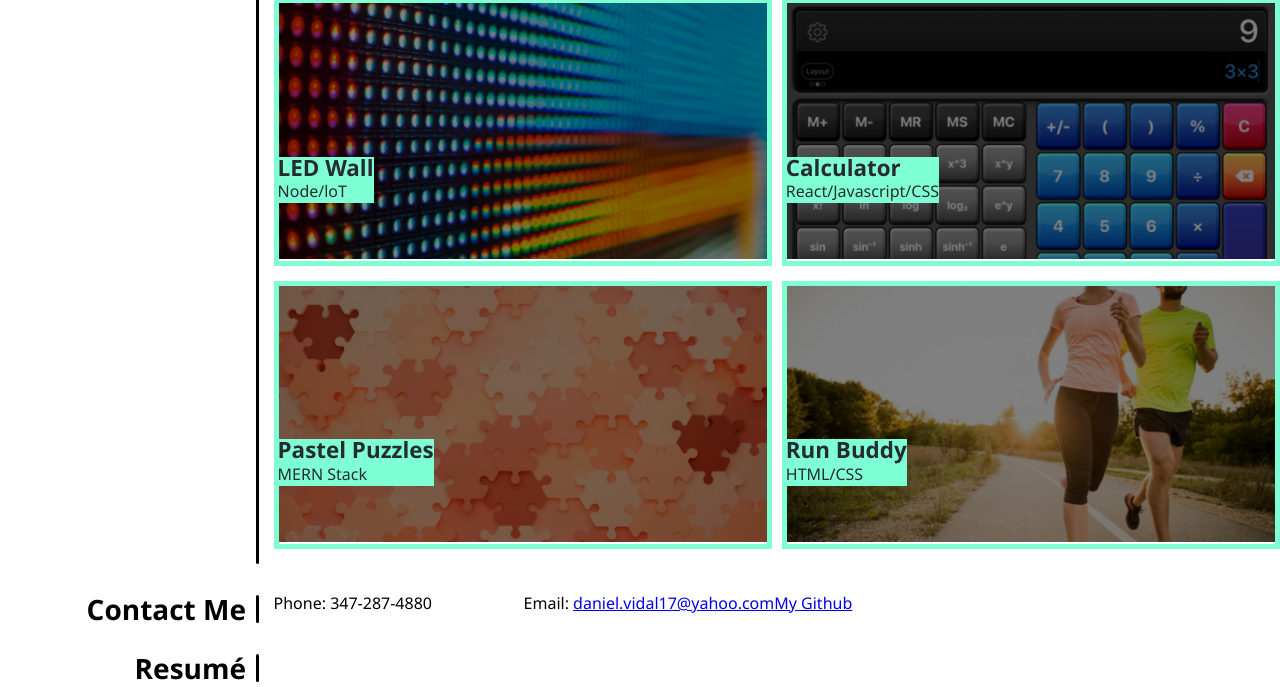
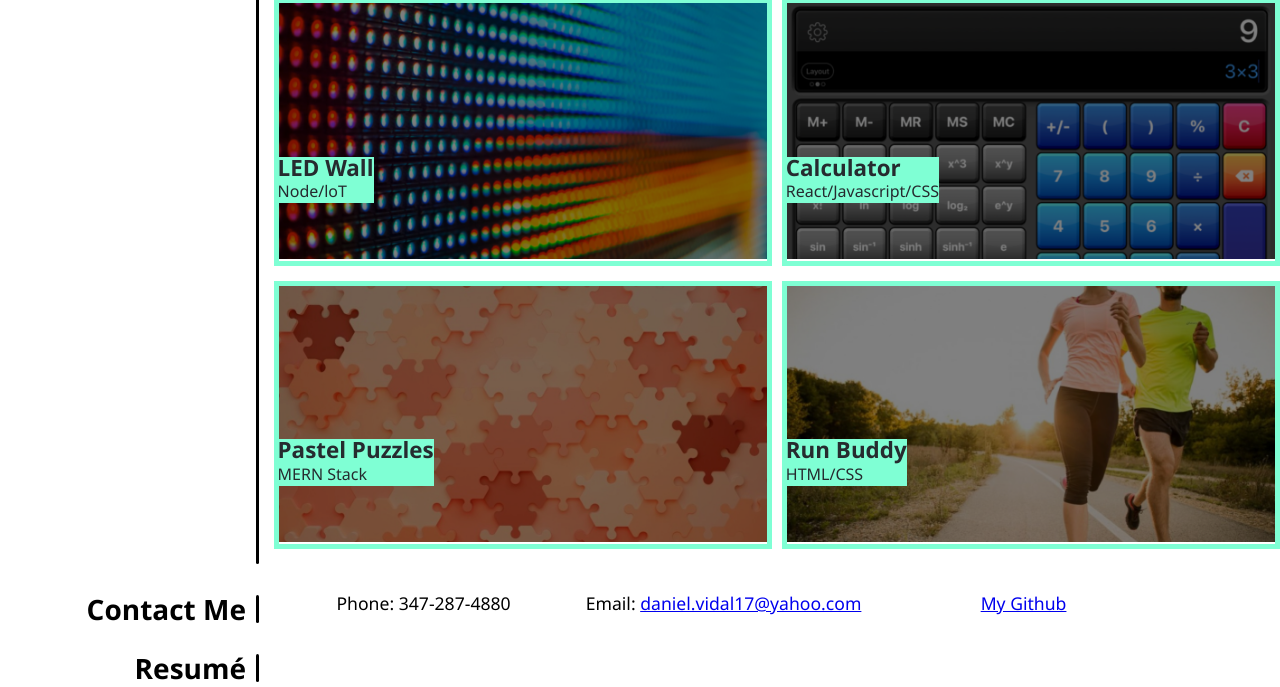
Before and after one commit to DVidal1209/My-Portfolio, a plain HTML site: page index.html in a window 1280 px wide. Shown: the part 1082-1769 px from the top of the page. Drawn offline with Linux system fonts and the light colour scheme.

Commit message:
Additional Contact me Formatting

```diff
--- a/assets/style.css
+++ b/assets/style.css
@@ -196,5 +196,7 @@
 }
 
 .right ul li{
-    min-width: 250px;
+    min-width: 300px;
+    font-size: 110%;
+    text-align: center;
 }
```
